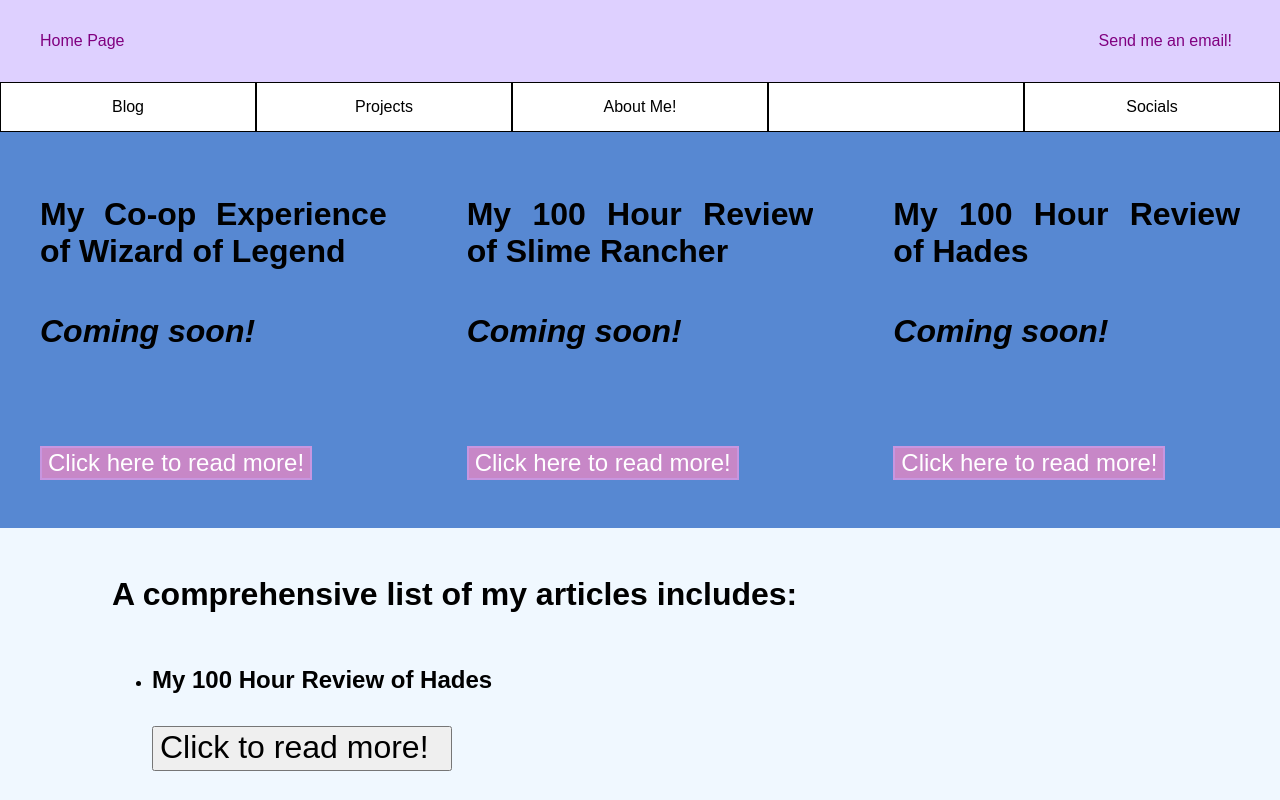
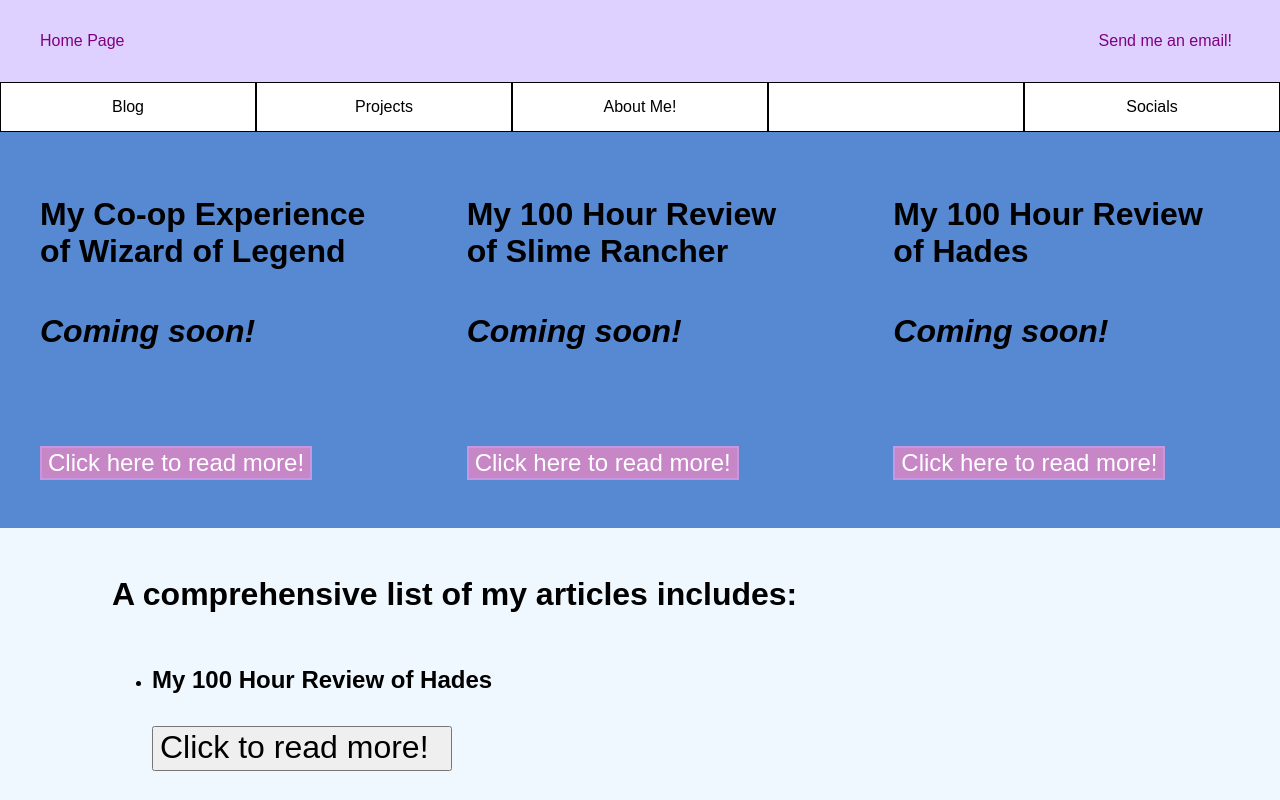
Before and after one commit to huynhli/Frontend-Blog, a React (Create React App) app: page /bloggrid in a window 1280 px wide. Shown: the top 800 px of the page. Built offline with nearby package versions, Linux system fonts and the light colour scheme; no server answers.

Commit message:
blog grid text align
fixed

- update for md files
- write blog posts
- update projects page

```diff
--- a/src/pages/blog/Blog.css
+++ b/src/pages/blog/Blog.css
@@ -37,7 +37,7 @@
    text-decoration: none;
    min-width: 300px;
    width: 100%;
-   text-align: justify;
+   text-align: left;
 }
 
 .BlogGrid .main-section-button {
--- a/src/pages/blog/BlogPost.js
+++ b/src/pages/blog/BlogPost.js
@@ -18,7 +18,7 @@
 
    const [lines, setLines] = useState([]);
 
-   //parses .txt to array of lines
+   //parses .txt to array of lines at page load
    useEffect(() => {
       fetch(`/assets/BlogPost${effectiveFileNum}.txt`)
          // Read the file as plain text
```
Also changed, not shown: 2 other files (tests, documents, lock files or other folders).
